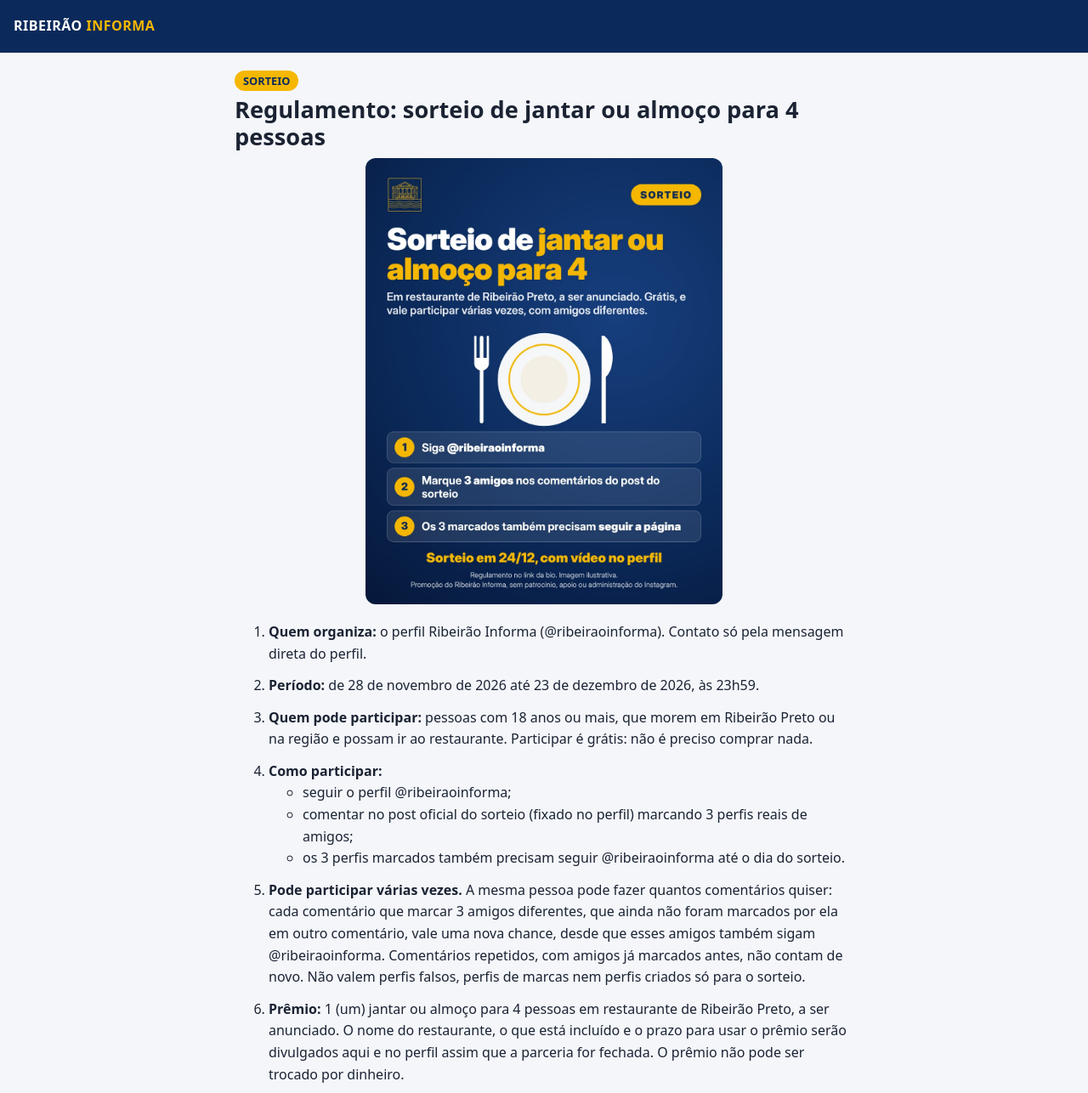
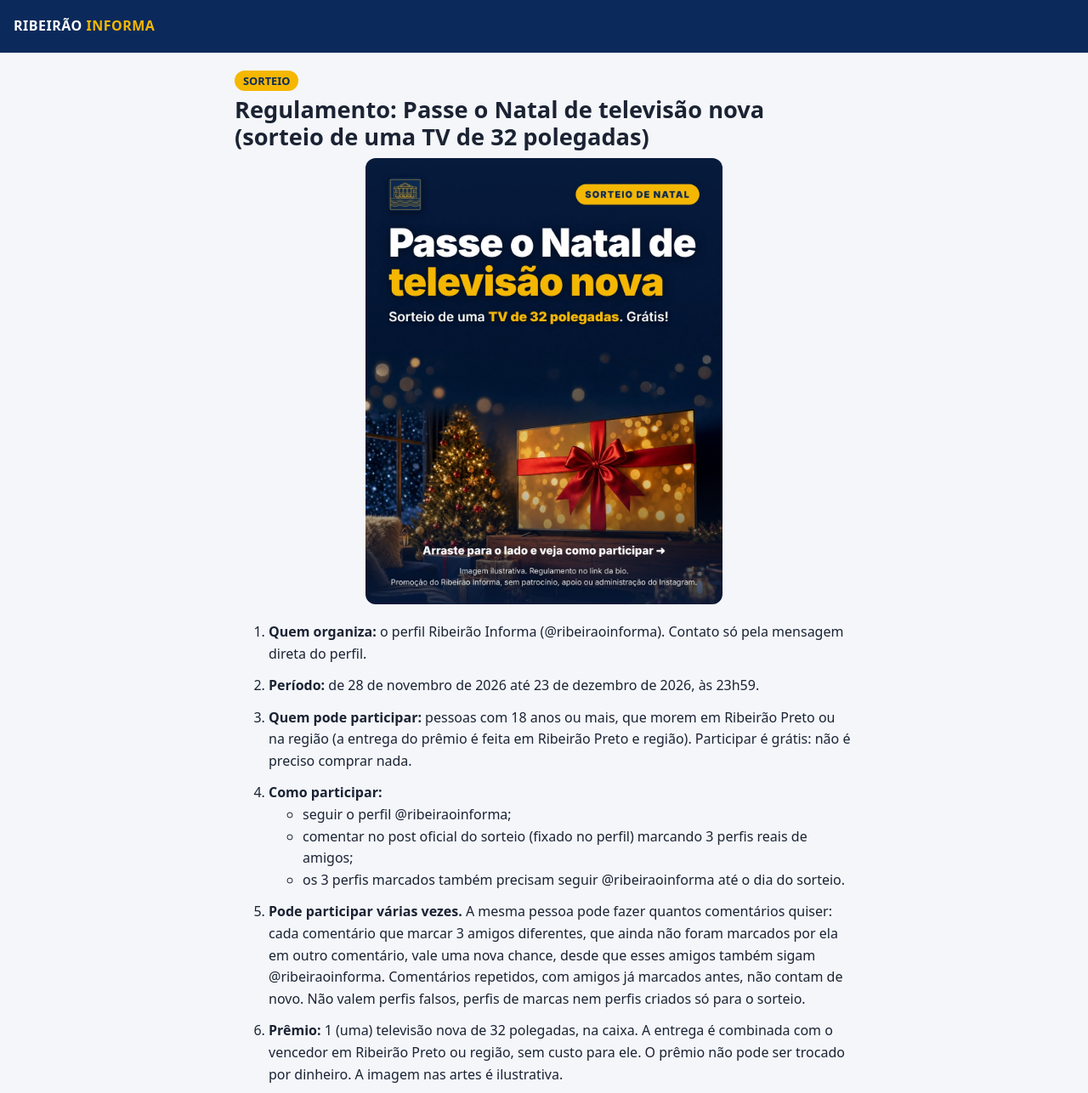
Before and after one commit to ribeiraoinforma/ribeiraoinforma.github.io, a plain HTML site: page sorteio/index.html in a window 1280 px wide. Shown: the top 1286 px of the page at 85% size. Drawn offline with Linux system fonts and the light colour scheme.

Commit message:
Sorteio: prêmio vira TV de 32 polegadas, carrossel de Natal
Co-Authored-By: Claude Opus 5.5 <noreply@anthropic.com>
Claude-Session: https://claude.ai/code/session_0182ehLtrWeJW57EXD5x7FYx

```diff
--- a/sorteio/index.html
+++ b/sorteio/index.html
@@ -3,11 +3,11 @@
 <head>
 <meta charset="utf-8">
 <meta name="viewport" content="width=device-width, initial-scale=1">
-<title>Sorteio: jantar ou almoço para 4 | Ribeirão Informa</title>
-<meta name="description" content="Regulamento do sorteio do Ribeirão Informa: jantar ou almoço para 4 pessoas em restaurante de Ribeirão Preto.">
-<meta property="og:title" content="Sorteio: jantar ou almoço para 4 | Ribeirão Informa">
+<title>Sorteio: Passe o Natal de televisão nova | Ribeirão Informa</title>
+<meta name="description" content="Regulamento do sorteio do Ribeirão Informa: uma TV de 32 polegadas para passar o Natal de televisão nova.">
+<meta property="og:title" content="Sorteio: Passe o Natal de televisão nova | Ribeirão Informa">
 <meta property="og:description" content="Siga @ribeiraoinforma, marque 3 amigos no post fixado. Pode comentar várias vezes, com amigos diferentes. Inscrições até 23/12. Sorteio em 24/12.">
-<meta property="og:image" content="https://ribeiraoinforma.github.io/midia/2026-11-28/sorteio-feed-v3.jpg">
+<meta property="og:image" content="https://ribeiraoinforma.github.io/midia/2026-11-28/sorteio-tv-1.jpg">
 <link rel="icon" href="/icones/favicon-32-b.png">
 <style>
 :root{--azul:#0B2A5B;--ouro:#F5B700;--txt:#1b2333;--fundo:#f4f6fa}
@@ -29,12 +29,12 @@ footer{text-align:center;font-size:.85rem;color:#667;padding:20px 16px}
 <header><a href="/">RIBEIRÃO <span>INFORMA</span></a></header>
 <main>
 <span class="tag">SORTEIO</span>
-<h1>Regulamento: sorteio de jantar ou almoço para 4 pessoas</h1>
-<img class="capa" src="/midia/2026-11-28/sorteio-feed-v3.jpg" alt="Arte do sorteio: jantar ou almoço para 4 em restaurante de Ribeirão Preto">
+<h1>Regulamento: Passe o Natal de televisão nova (sorteio de uma TV de 32 polegadas)</h1>
+<img class="capa" src="/midia/2026-11-28/sorteio-tv-1.jpg" alt="Arte do sorteio: Passe o Natal de televisão nova, TV de 32 polegadas">
 <ol>
 <li><b>Quem organiza:</b> o perfil Ribeirão Informa (@ribeiraoinforma). Contato só pela mensagem direta do perfil.</li>
 <li><b>Período:</b> de 28 de novembro de 2026 até 23 de dezembro de 2026, às 23h59.</li>
-<li><b>Quem pode participar:</b> pessoas com 18 anos ou mais, que morem em Ribeirão Preto ou na região e possam ir ao restaurante. Participar é grátis: não é preciso comprar nada.</li>
+<li><b>Quem pode participar:</b> pessoas com 18 anos ou mais, que morem em Ribeirão Preto ou na região (a entrega do prêmio é feita em Ribeirão Preto e região). Participar é grátis: não é preciso comprar nada.</li>
 <li><b>Como participar:</b>
 <ul>
 <li>seguir o perfil @ribeiraoinforma;</li>
@@ -42,7 +42,7 @@ footer{text-align:center;font-size:.85rem;color:#667;padding:20px 16px}
 <li>os 3 perfis marcados também precisam seguir @ribeiraoinforma até o dia do sorteio.</li>
 </ul></li>
 <li><b>Pode participar várias vezes.</b> A mesma pessoa pode fazer quantos comentários quiser: cada comentário que marcar 3 amigos diferentes, que ainda não foram marcados por ela em outro comentário, vale uma nova chance, desde que esses amigos também sigam @ribeiraoinforma. Comentários repetidos, com amigos já marcados antes, não contam de novo. Não valem perfis falsos, perfis de marcas nem perfis criados só para o sorteio.</li>
-<li><b>Prêmio:</b> 1 (um) jantar ou almoço para 4 pessoas em restaurante de Ribeirão Preto, a ser anunciado. O nome do restaurante, o que está incluído e o prazo para usar o prêmio serão divulgados aqui e no perfil assim que a parceria for fechada. O prêmio não pode ser trocado por dinheiro.</li>
+<li><b>Prêmio:</b> 1 (uma) televisão nova de 32 polegadas, na caixa. A entrega é combinada com o vencedor em Ribeirão Preto ou região, sem custo para ele. O prêmio não pode ser trocado por dinheiro. A imagem nas artes é ilustrativa.</li>
 <li><b>Sorteio:</b> em 24 de dezembro de 2026. A lista numerada dos comentários válidos (cada comentário válido é uma chance) é montada ao fim do prazo, e o número vencedor é sorteado no site público random.org. Todo o sorteio e a conferência são gravados em vídeo e publicados no perfil no mesmo dia.</li>
 <li><b>Conferência:</b> o sorteado precisa cumprir todas as regras no momento do sorteio (seguir o perfil, comentário válido e os 3 marcados seguindo). Se faltar alguma, um novo número é sorteado, também na gravação.</li>
 <li><b>Aviso ao vencedor:</b> pela mensagem direta do @ribeiraoinforma. O vencedor tem 48 horas para responder; sem resposta, um novo número é sorteado. Nunca pedimos senha, código, pagamento, Pix ou dados bancários.</li>
```
Also changed, not shown: midia/2026-11-28/sorteio-tv-1.jpg (added), midia/2026-11-28/sorteio-tv-2.jpg (added), midia/2026-11-28/sorteio-tv-3.jpg (added), midia/2026-11-28/sorteio-tv-4.jpg (added), midia/2026-11-28/sorteio-tv-story-1.jpg (added), midia/2026-11-28/sorteio-tv-story-2.jpg (added).
